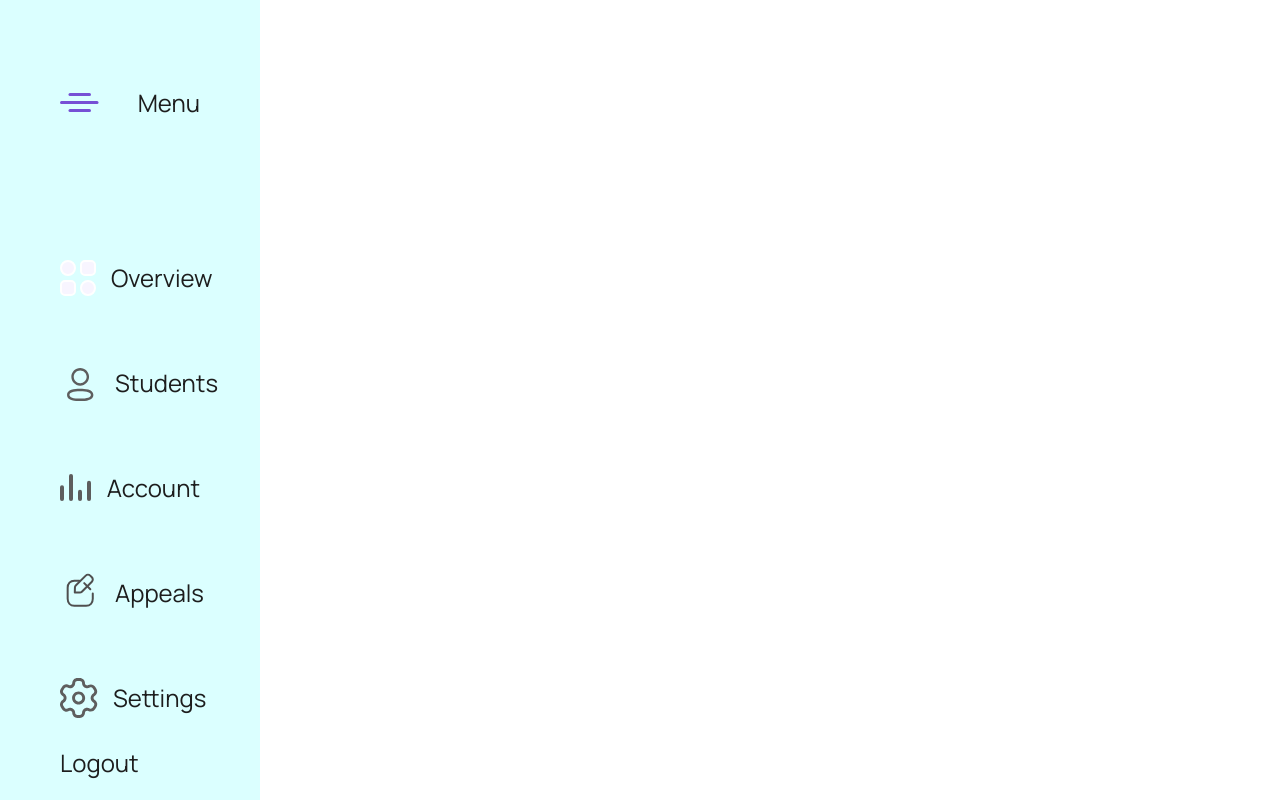
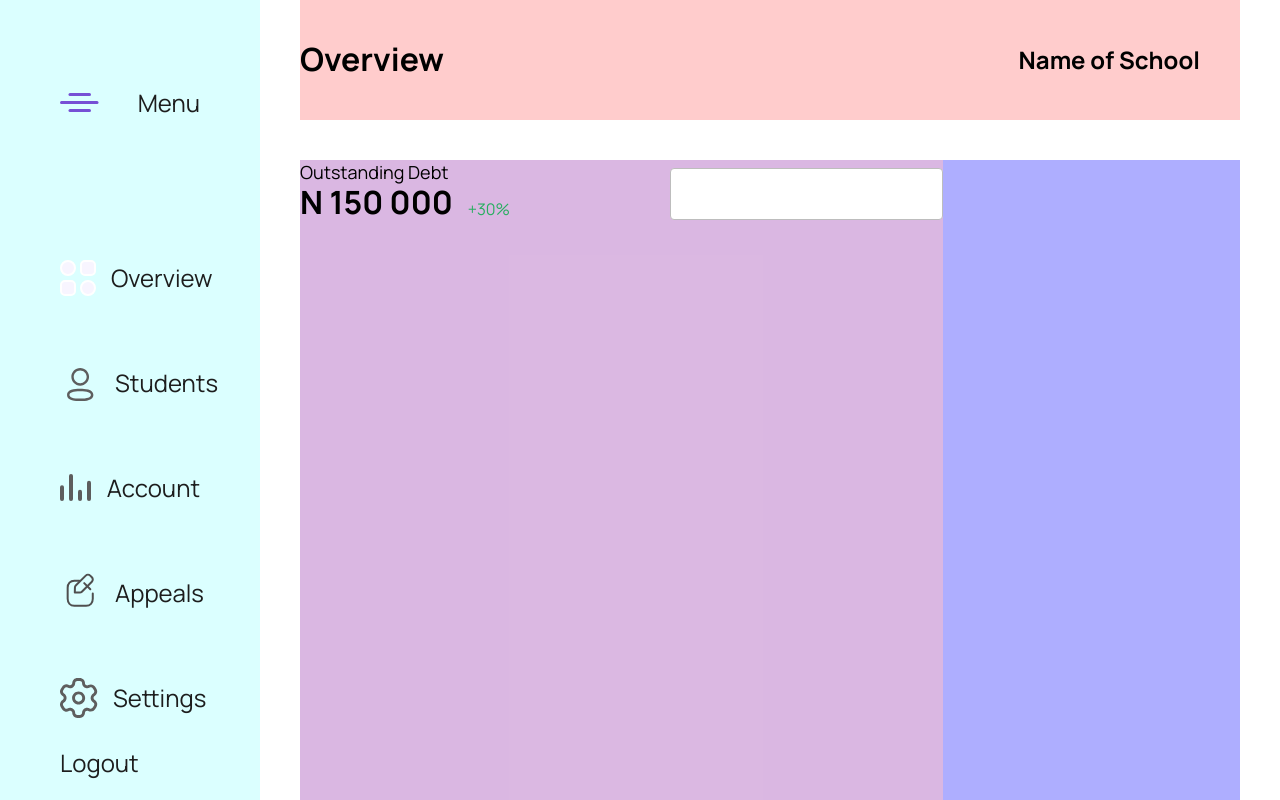
Before and after one commit to zuri-training/My_debtors_Team35, a Next.js app in the folder Frontend/studebt/: page /school/dashboard in a window 1280 px wide. Built offline with nearby package versions, Linux system fonts and the light colour scheme.

Commit message:
Dashboard Layout in progress

```diff
--- /dev/null
+++ b/Frontend/studebt/components/SchoolMain.js
@@ -0,0 +1,37 @@
+import React from 'react'
+
+const SchoolMain = () => {
+    return (
+        <div className='school-main'>
+            <div className="school-main-center">
+                <div className="main-center-top">
+                    <div className="outstanding-debt-container">
+                        <div className="outstanding-debt">
+                            <h6 className='lt-regular'>Outstanding Debt</h6>
+                            <h4>N 150 000</h4>
+                        </div>
+                        <div className="outstanding-percent">
+                            <span className='success'>+30%</span>
+                        </div>
+                    </div>
+                    <div className="search-container">
+                        <div className="search">
+                            <input type="text" />
+                        </div>
+                        <div className="add-debtor">
+
+                        </div>
+                    </div>
+                </div>
+                <div className="main-center-top">
+
+                </div>
+            </div>
+            <div className="school-main-left">
+
+            </div>
+        </div>
+    )
+}
+
+export default SchoolMain
--- /dev/null
+++ b/Frontend/studebt/components/SchoolTopBar.js
@@ -0,0 +1,22 @@
+import React from 'react'
+
+const SchoolTopBar = () => {
+    return (
+        <div className='school-topbar'>
+            <div className="topbar-left">
+                <h4>Overview</h4>
+            </div>
+            <div className="topbar-">
+                <h5>Name of School</h5>
+                <div className="notification">
+
+                </div>
+                <div className="profile-image">
+
+                </div>
+            </div>
+        </div>
+    )
+}
+
+export default SchoolTopBar
--- a/Frontend/studebt/package.json
+++ b/Frontend/studebt/package.json
@@ -11,6 +11,7 @@
   "dependencies": {
     "@fortawesome/fontawesome-svg-core": "^6.1.2",
     "@fortawesome/free-brands-svg-icons": "^6.1.2",
+    "@fortawesome/free-regular-svg-icons": "^6.1.2",
     "@fortawesome/free-solid-svg-icons": "^6.1.2",
     "@fortawesome/react-fontawesome": "^0.2.0",
     "next": "12.2.3",
--- a/Frontend/studebt/pages/_app.js
+++ b/Frontend/studebt/pages/_app.js
@@ -1,6 +1,7 @@
 import '../styles/globals.css'
 import '../styles/utilities.css'
 import '../styles/schoolDash.css'
+
 import { config } from '@fortawesome/fontawesome-svg-core'
 import '@fortawesome/fontawesome-svg-core/styles.css'
 config.autoAddCss = false
--- a/Frontend/studebt/pages/school/dashboard.js
+++ b/Frontend/studebt/pages/school/dashboard.js
@@ -1,13 +1,17 @@
 import Layout from '../../components/layout'
 import PageLayout from '../../components/page-layout'
 import Sidebar from '../../components/Sidebar';
+import SchoolTopBar from '../../components/SchoolTopBar';
+import SchoolMain from '../../components/SchoolMain';
 
 
 export default function Dashboard ( props ) {
     return (
-        <>
+        <div className='school-dashboard-layout'>
             <Sidebar />
-        </>
+            <SchoolTopBar />
+            <SchoolMain />
+        </div>
     );
 }
 
--- a/Frontend/studebt/styles/schoolDash.css
+++ b/Frontend/studebt/styles/schoolDash.css
@@ -1,4 +1,5 @@
 .side-bar-container {
+    grid-area: s;
     height: 100vh;
     display: flex;
     flex-direction: column;
@@ -57,3 +58,86 @@
 .top .side-bar-menu-item {
     margin-bottom: 40px;
 }
+
+/* School Top bar */
+
+.school-topbar {
+    grid-area: t;
+    max-height: 120px;
+    height: 100%;
+    background-color: rgba(255, 0, 0, 0.201);
+    display: flex;
+    justify-content: space-between;
+    align-items: center;
+    margin-right: 40px;
+    padding-right: 40px;
+}
+
+/* School Main */
+
+.school-main {
+    background-color: rgba(0, 0, 255, 0.317);
+    grid-area: m;
+    display: grid;
+    grid-template-columns: 2.5fr 1fr;
+    grid-gap: 40px;
+    margin-right: 40px;
+}
+
+/* School Main Layout */
+
+/* School Main Center */
+
+
+
+.school-main-center {
+    background-color: rgba(255, 192, 203, 0.553);
+}
+
+/* Main-center-top  */
+
+.main-center-top {
+    display: flex;
+    justify-content: space-between;
+    align-items: flex-end;
+}
+
+.outstanding-debt {
+    display: flex;
+    flex-direction: column;
+    justify-content: space-between;
+    align-items: flex-start;
+    margin-right: 15px;
+}
+
+.outstanding-debt-container {
+    display: flex;
+    justify-content: flex-start;
+    align-items: flex-end;
+}
+
+/* Main center chart */
+
+.Main-center-chart {
+
+}
+
+/* School Main Right */
+.school-main-right {
+    background-color: rgba(0, 128, 0, 0.451);
+}
+
+/* School Dashboard Layout */
+
+.school-dashboard-layout {
+    height: 100vh;
+    width: 100%;
+    display: grid;
+    grid-gap: 40px;
+    grid-template-columns: 260px 1fr;
+    grid-template-rows: 120px 1fr;
+    grid-template-areas:
+        's t t t t t'
+        's m m m m m'
+    ;
+}
--- a/Frontend/studebt/styles/utilities.css
+++ b/Frontend/studebt/styles/utilities.css
@@ -223,3 +223,26 @@ a {
 
 
 /* Side bar Elements */
+
+/* Color classes */
+
+--info: #2F80ED;
+    --success: #27AE60;
+    --warning: #E2B93B;
+    --error: #EB5757;
+
+.info {
+    color: var(--info);
+}
+
+.success {
+    color: var(--success);
+}
+
+.warning {
+    color: var(--warning);
+}
+
+.error {
+    color: var(--warning);
+}
```
Also changed, not shown: 1 other file (tests, documents, lock files or other folders).
